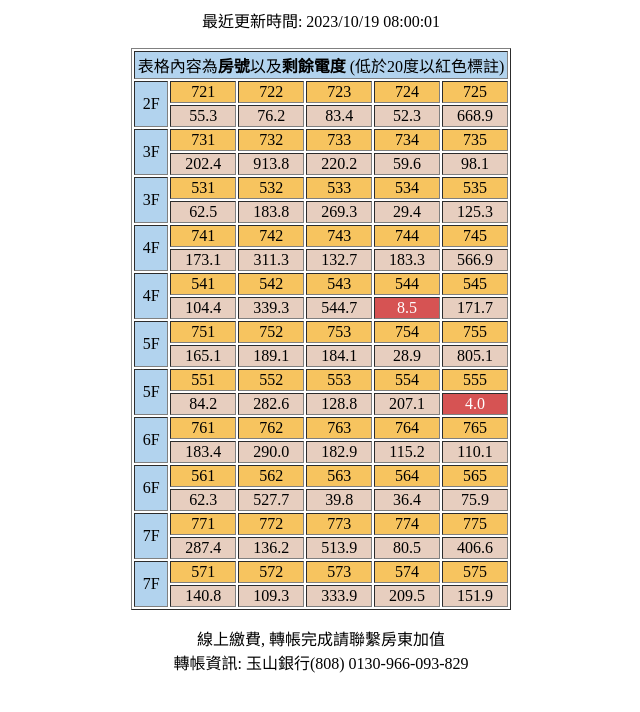
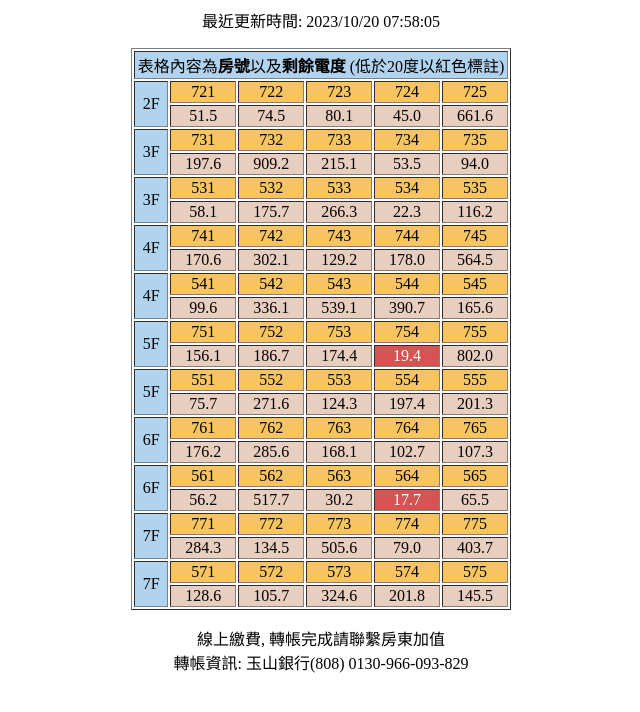
Before and after one commit to goodjiahub/power, a plain HTML site: page index.html in a window 1280 px wide. Shown: the whole page, without its empty margins (319-959 px from the left). Drawn offline with Linux system fonts and the light colour scheme.

Commit message:
Automated commit on 2023-10-20 08:00:05

```diff
--- a/index.html
+++ b/index.html
@@ -12,7 +12,7 @@
   }
   </style>
 <body>
-            <center><p>最近更新時間: 2023/10/19 08:00:01
+            <center><p>最近更新時間: 2023/10/20 07:58:05
 </p></center>
 
 <div style="overflow: auto;">
@@ -27,11 +27,11 @@
                 <td style="background-color:#F7C45F;"><center>725</center></td>
             </tr>
             <tr>
-                <td class="powerdata"><center>55.3</center></td>
-                <td class="powerdata"><center>76.2</center></td>
-                <td class="powerdata"><center>83.4</center></td>
-                <td class="powerdata"><center>52.3</center></td>
-                <td class="powerdata"><center>668.9</center></td>
+                <td class="powerdata"><center>51.5</center></td>
+                <td class="powerdata"><center>74.5</center></td>
+                <td class="powerdata"><center>80.1</center></td>
+                <td class="powerdata"><center>45.0</center></td>
+                <td class="powerdata"><center>661.6</center></td>
             </tr>
             <tr>
                 <td style="background-color:#B2D3EE;" rowspan="2" ><center>3F</center></td>
@@ -42,11 +42,11 @@
                 <td style="background-color:#F7C45F;"><center>735</center></td>
             </tr>
             <tr>
-                <td class="powerdata"><center>202.4</center></td>
-                <td class="powerdata"><center>913.8</center></td>
-                <td class="powerdata"><center>220.2</center></td>
-                <td class="powerdata"><center>59.6</center></td>
-                <td class="powerdata"><center>98.1</center></td>
+                <td class="powerdata"><center>197.6</center></td>
+                <td class="powerdata"><center>909.2</center></td>
+                <td class="powerdata"><center>215.1</center></td>
+                <td class="powerdata"><center>53.5</center></td>
+                <td class="powerdata"><center>94.0</center></td>
             </tr>
             <tr>
                 <td style="background-color:#B2D3EE;" rowspan="2" ><center>3F</center></td>
@@ -57,11 +57,11 @@
                 <td style="background-color:#F7C45F;"><center>535</center></td>
             </tr>
             <tr>
-                <td class="powerdata"><center>62.5</center></td>
-                <td class="powerdata"><center>183.8</center></td>
-                <td class="powerdata"><center>269.3</center></td>
-                <td class="powerdata"><center>29.4</center></td>
-                <td class="powerdata"><center>125.3</center></td>
+                <td class="powerdata"><center>58.1</center></td>
+                <td class="powerdata"><center>175.7</center></td>
+                <td class="powerdata"><center>266.3</center></td>
+                <td class="powerdata"><center>22.3</center></td>
+                <td class="powerdata"><center>116.2</center></td>
             </tr>
             <tr>
                 <td style="background-color:#B2D3EE;" rowspan="2" ><center>4F</center></td>
@@ -72,11 +72,11 @@
                 <td style="background-color:#F7C45F;"><center>745</center></td>
             </tr>
             <tr>
-                <td class="powerdata"><center>173.1</center></td>
-                <td class="powerdata"><center>311.3</center></td>
-                <td class="powerdata"><center>132.7</center></td>
-                <td class="powerdata"><center>183.3</center></td>
-                <td class="powerdata"><center>566.9</center></td>
+                <td class="powerdata"><center>170.6</center></td>
+                <td class="powerdata"><center>302.1</center></td>
+                <td class="powerdata"><center>129.2</center></td>
+                <td class="powerdata"><center>178.0</center></td>
+                <td class="powerdata"><center>564.5</center></td>
             </tr>
             <tr>
                 <td style="background-color:#B2D3EE;" rowspan="2" ><center>4F</center></td>
@@ -87,11 +87,11 @@
                 <td style="background-color:#F7C45F;"><center>545</center></td>
             </tr>
             <tr>
-                <td class="powerdata"><center>104.4</center></td>
-                <td class="powerdata"><center>339.3</center></td>
-                <td class="powerdata"><center>544.7</center></td>
-                <td style="background-color:#D65353; color:white;"><center>8.5</center></td>
-                <td class="powerdata"><center>171.7</center></td>
+                <td class="powerdata"><center>99.6</center></td>
+                <td class="powerdata"><center>336.1</center></td>
+                <td class="powerdata"><center>539.1</center></td>
+                <td class="powerdata"><center>390.7</center></td>
+                <td class="powerdata"><center>165.6</center></td>
             </tr>
             <tr>
                 <td style="background-color:#B2D3EE;" rowspan="2" ><center>5F</center></td>
@@ -102,11 +102,11 @@
                 <td style="background-color:#F7C45F;"><center>755</center></td>
             </tr>
             <tr>
-                <td class="powerdata"><center>165.1</center></td>
-                <td class="powerdata"><center>189.1</center></td>
-                <td class="powerdata"><center>184.1</center></td>
-                <td class="powerdata"><center>28.9</center></td>
-                <td class="powerdata"><center>805.1</center></td>
+                <td class="powerdata"><center>156.1</center></td>
+                <td class="powerdata"><center>186.7</center></td>
+                <td class="powerdata"><center>174.4</center></td>
+                <td style="background-color:#D65353; color:white;"><center>19.4</center></td>
+                <td class="powerdata"><center>802.0</center></td>
             </tr>
             <tr>
                 <td style="background-color:#B2D3EE;" rowspan="2" ><center>5F</center></td>
@@ -117,11 +117,11 @@
                 <td style="background-color:#F7C45F;"><center>555</center></td>
             </tr>
             <tr>
-                <td class="powerdata"><center>84.2</center></td>
-                <td class="powerdata"><center>282.6</center></td>
-                <td class="powerdata"><center>128.8</center></td>
-                <td class="powerdata"><center>207.1</center></td>
-                <td style="background-color:#D65353; color:white;"><center>4.0</center></td>
+                <td class="powerdata"><center>75.7</center></td>
+                <td class="powerdata"><center>271.6</center></td>
+                <td class="powerdata"><center>124.3</center></td>
+                <td class="powerdata"><center>197.4</center></td>
+                <td class="powerdata"><center>201.3</center></td>
             </tr>
             <tr>
                 <td style="background-color:#B2D3EE;" rowspan="2" ><center>6F</center></td>
@@ -132,11 +132,11 @@
                 <td style="background-color:#F7C45F;"><center>765</center></td>
             </tr>
             <tr>
-                <td class="powerdata"><center>183.4</center></td>
-                <td class="powerdata"><center>290.0</center></td>
-                <td class="powerdata"><center>182.9</center></td>
-                <td class="powerdata"><center>115.2</center></td>
-                <td class="powerdata"><center>110.1</center></td>
+                <td class="powerdata"><center>176.2</center></td>
+                <td class="powerdata"><center>285.6</center></td>
+                <td class="powerdata"><center>168.1</center></td>
+                <td class="powerdata"><center>102.7</center></td>
+                <td class="powerdata"><center>107.3</center></td>
             </tr>
             <tr>
                 <td style="background-color:#B2D3EE;" rowspan="2" ><center>6F</center></td>
@@ -147,11 +147,11 @@
                 <td style="background-color:#F7C45F;"><center>565</center></td>
             </tr>
             <tr>
-                <td class="powerdata"><center>62.3</center></td>
-                <td class="powerdata"><center>527.7</center></td>
-                <td class="powerdata"><center>39.8</center></td>
-                <td class="powerdata"><center>36.4</center></td>
-                <td class="powerdata"><center>75.9</center></td>
+                <td class="powerdata"><center>56.2</center></td>
+                <td class="powerdata"><center>517.7</center></td>
+                <td class="powerdata"><center>30.2</center></td>
+                <td style="background-color:#D65353; color:white;"><center>17.7</center></td>
+                <td class="powerdata"><center>65.5</center></td>
             </tr>
             <tr>
                 <td style="background-color:#B2D3EE;" rowspan="2" ><center>7F</center></td>
@@ -162,11 +162,11 @@
                 <td style="background-color:#F7C45F;"><center>775</center></td>
             </tr>
             <tr>
-                <td class="powerdata"><center>287.4</center></td>
-                <td class="powerdata"><center>136.2</center></td>
-                <td class="powerdata"><center>513.9</center></td>
-                <td class="powerdata"><center>80.5</center></td>
-                <td class="powerdata"><center>406.6</center></td>
+                <td class="powerdata"><center>284.3</center></td>
+                <td class="powerdata"><center>134.5</center></td>
+                <td class="powerdata"><center>505.6</center></td>
+                <td class="powerdata"><center>79.0</center></td>
+                <td class="powerdata"><center>403.7</center></td>
             </tr>
             <tr>
                 <td style="background-color:#B2D3EE;" rowspan="2" ><center>7F</center></td>
@@ -177,11 +177,11 @@
                 <td style="background-color:#F7C45F;"><center>575</center></td>
             </tr>
             <tr>
-                <td class="powerdata"><center>140.8</center></td>
-                <td class="powerdata"><center>109.3</center></td>
-                <td class="powerdata"><center>333.9</center></td>
-                <td class="powerdata"><center>209.5</center></td>
-                <td class="powerdata"><center>151.9</center></td>
+                <td class="powerdata"><center>128.6</center></td>
+                <td class="powerdata"><center>105.7</center></td>
+                <td class="powerdata"><center>324.6</center></td>
+                <td class="powerdata"><center>201.8</center></td>
+                <td class="powerdata"><center>145.5</center></td>
             </tr>
         </table>
         </div>
```
